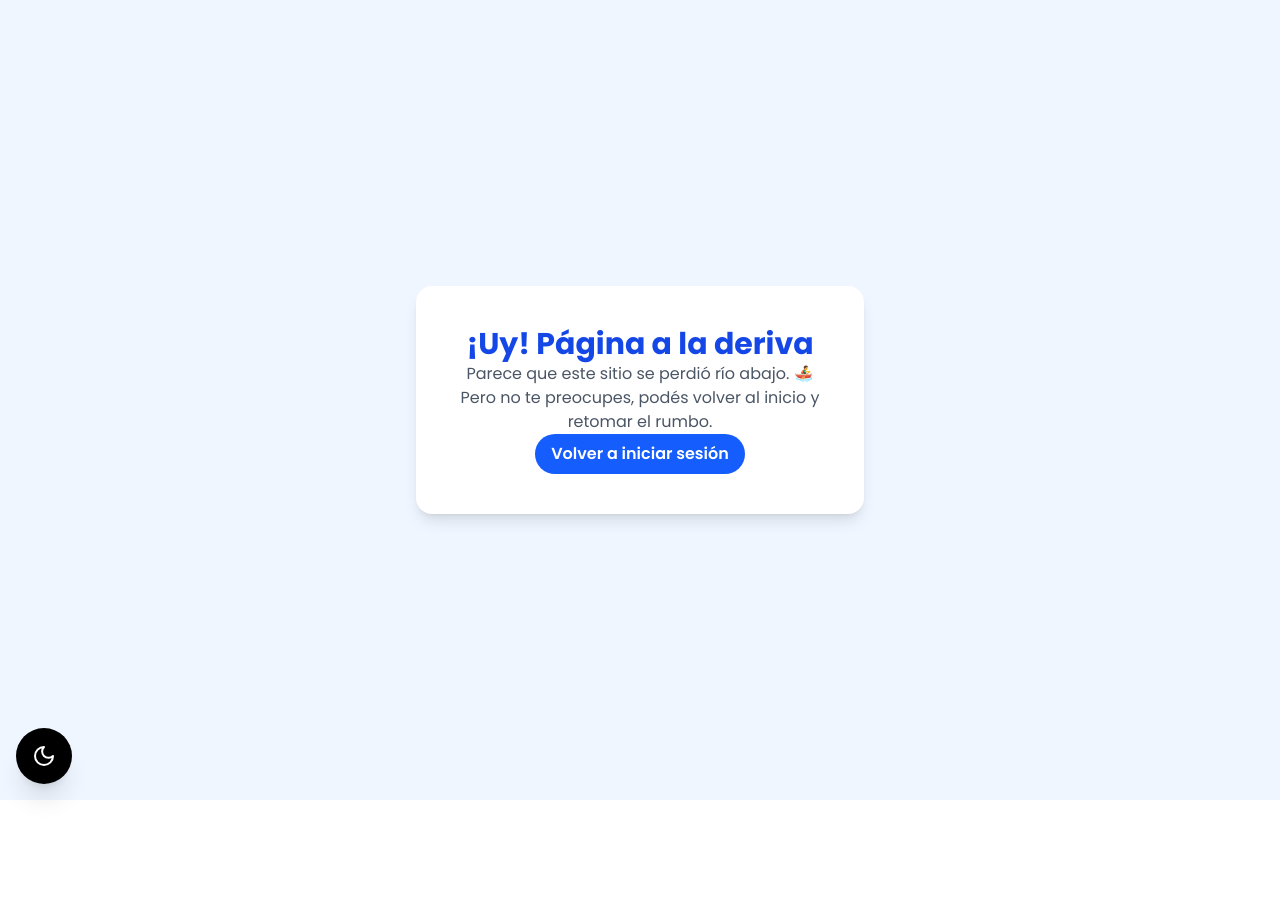
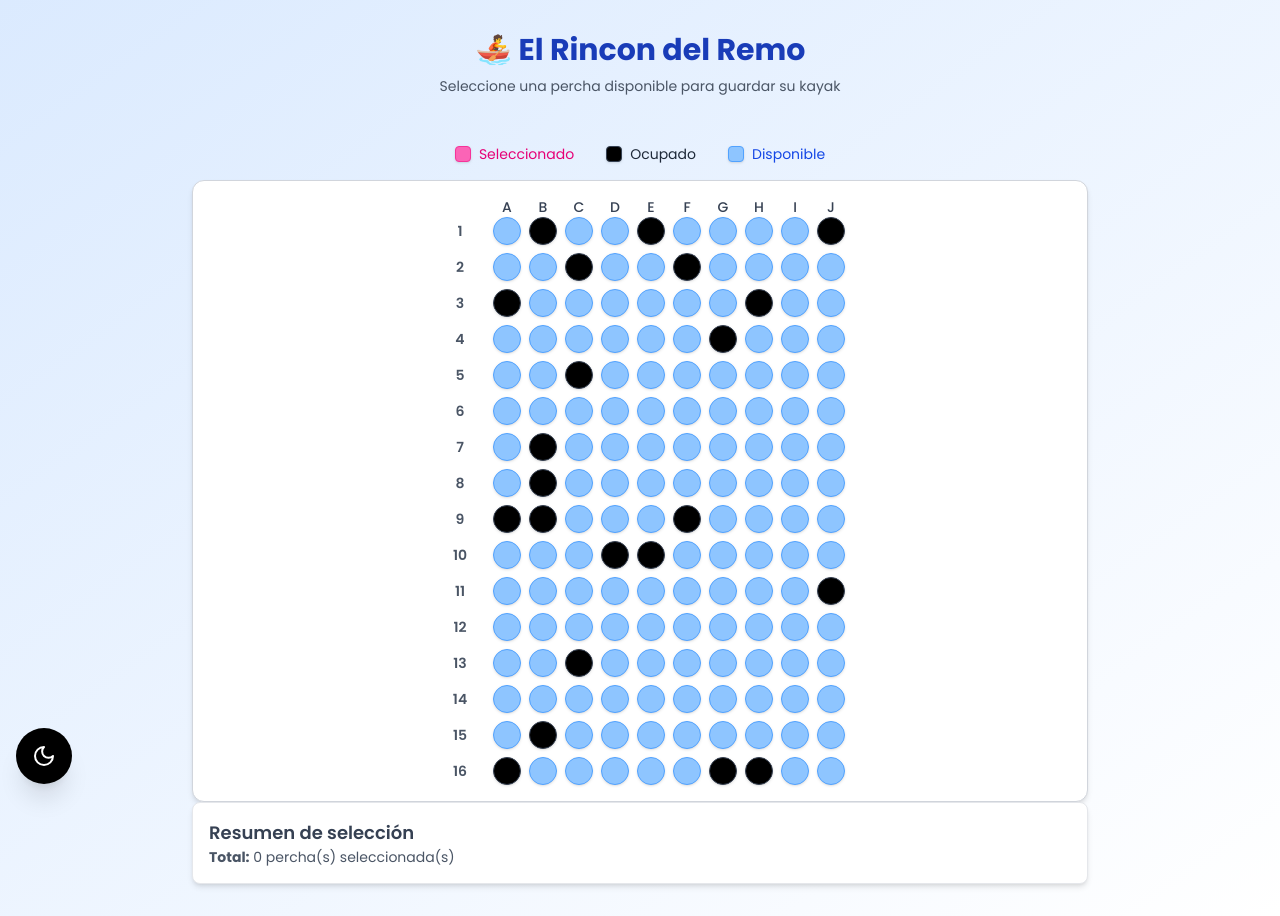
Before and after one commit to francocaivano3/RinconDelRemo-Front, a React (Vite) app: page /perchas in a window 1280 px wide. Before the commit the page ends 800 px from the top, so only its background shows below. Built offline with nearby package versions, Linux system fonts and the light colour scheme.

Commit message:
36-crear-pagina-perchas

```diff
--- /dev/null
+++ b/src/components/pages/perchasPage/PerchasPage.jsx
@@ -0,0 +1,176 @@
+import { useState } from "react";
+
+export default function GuarderiaKayaks() {
+  const ROWS = 16;
+  const COLS = 10;
+  const columnas = "ABCDEFGHIJ".split("");
+
+  const initialGrid = Array.from({ length: ROWS }, (_, row) =>
+    Array.from({ length: COLS }, (_, col) => {
+      const rand = Math.random();
+      let estado = "disponible";
+      if (rand < 0.15) estado = "ocupado";
+      return { id: `${row + 1}${columnas[col]}`, estado };
+    })
+  );
+
+  const [perchas, setPerchas] = useState(initialGrid);
+  const [perchaSeleccionada, setPerchaSeleccionada] = useState(null);
+  const [mostrarModal, setMostrarModal] = useState(false);
+  const [seleccionadas, setSeleccionadas] = useState([]);
+
+  const handleSeleccion = (row, col) => {
+    const percha = perchas[row][col];
+    if (percha.estado !== "disponible") return;
+    setPerchaSeleccionada({ row, col, id: percha.id });
+    setMostrarModal(true);
+  };
+
+  const confirmarSeleccion = () => {
+    const actualizadas = [...perchas];
+    actualizadas[perchaSeleccionada.row][perchaSeleccionada.col].estado =
+      "seleccionado";
+    setPerchas(actualizadas);
+    setSeleccionadas((prev) => [...prev, perchaSeleccionada.id]);
+    setMostrarModal(false);
+  };
+
+  return (
+    <div className="flex flex-col items-center p-8 min-h-screen bg-gradient-to-br from-blue-100 to-white">
+      <div className="max-w-4xl w-full space-y-6">
+        <div className="text-center">
+          <h1 className="text-3xl font-bold text-blue-800 mb-8">
+            🚣 El Rincon del Remo
+          </h1>
+          <p className="text-gray-600 text-sm mt-2">
+            Seleccione una percha disponible para guardar su kayak
+          </p>
+        </div>
+
+        {/* Leyenda */}
+        <div className="flex justify-center gap-8 text-sm mt-12 ">
+          <div className="flex items-center gap-2">
+            <div className="w-4 h-4 rounded bg-pink-400 border border-pink-500 shadow-sm" />
+            <span className="text-pink-600">Seleccionado</span>
+          </div>
+          <div className="flex items-center gap-2">
+            <div className="w-4 h-4 rounded bg-black border border-gray-700 shadow-sm" />
+            <span className="text-gray-800">Ocupado</span>
+          </div>
+          <div className="flex items-center gap-2">
+            <div className="w-4 h-4 rounded bg-blue-300 border border-blue-400 shadow-sm" />
+            <span className="text-blue-700">Disponible</span>
+          </div>
+        </div>
+
+        {/* Grid con cabeceras */}
+        <div className="overflow-x-auto rounded-xl border border-gray-300 shadow-md bg-white p-4 text-center mt-4">
+          <div className="inline-block">
+            {/* Encabezado de columnas */}
+            <div className="grid grid-cols-[50px_repeat(10,28px)] gap-2 mb-2">
+              <div></div>
+              {columnas.map((letra) => (
+                <div
+                  key={letra}
+                  className="text-center text-sm font-medium text-gray-700"
+                >
+                  {letra}
+                </div>
+              ))}
+            </div>
+
+            {/* Filas */}
+            <div className="grid gap-2">
+              {perchas.map((fila, rowIdx) => (
+                <div
+                  key={rowIdx}
+                  className="grid grid-cols-[50px_repeat(10,28px)] gap-2 items-center"
+                >
+                  <div className="text-sm text-center font-semibold text-gray-600">
+                    {rowIdx + 1}
+                  </div>
+                  {fila.map((percha, colIdx) => {
+                    const base =
+                      "w-7 h-7 rounded-full cursor-pointer duration-200 shadow hover:scale-105";
+                    let estilo = "";
+
+                    if (percha.estado === "disponible")
+                      estilo =
+                        "bg-blue-300 hover:bg-blue-400 border border-blue-400";
+                    else if (percha.estado === "ocupado")
+                      estilo =
+                        "bg-black cursor-not-allowed border border-gray-700";
+                    else if (percha.estado === "seleccionado")
+                      estilo = "bg-pink-400 border border-pink-500";
+
+                    return (
+                      <div
+                        key={percha.id}
+                        onClick={() => handleSeleccion(rowIdx, colIdx)}
+                        className={`${base} ${estilo}`}
+                        title={`Percha ${percha.id}`}
+                      />
+                    );
+                  })}
+                </div>
+              ))}
+            </div>
+          </div>
+        </div>
+
+        {/* Resumen de selección */}
+        <div className="bg-white rounded-lg p-4 shadow-md border border-gray-200">
+          <h3 className="text-lg font-semibold text-gray-700 mb-2">
+            Resumen de selección
+          </h3>
+          <p className="text-sm text-gray-600">
+            <strong>Total:</strong> {seleccionadas.length} percha(s)
+            seleccionada(s)
+          </p>
+          {seleccionadas.length > 0 && (
+            <div className="mt-1 flex flex-wrap gap-2">
+              {seleccionadas.map((id) => (
+                <span
+                  key={id}
+                  className="bg-blue-100 text-blue-800 px-2 py-0.5 rounded-full text-xs font-medium"
+                >
+                  {id}
+                </span>
+              ))}
+            </div>
+          )}
+        </div>
+      </div>
+
+      {/* Modal */}
+      {mostrarModal && (
+        <div className="fixed inset-0 bg-transparent bg-opacity-50 flex justify-center items-center z-50 backdrop-blur-sm">
+          <div className="bg-white p-6 rounded-xl shadow-2xl text-center space-y-4 w-80 animate-fade-in">
+            <h2 className="text-xl font-bold text-gray-800">
+              Confirmar selección
+            </h2>
+            <p className="text-gray-600">
+              ¿Deseas guardar tu kayak en la percha{" "}
+              <strong className="text-blue-700">{perchaSeleccionada.id}</strong>
+              ?
+            </p>
+            <div className="flex justify-around mt-4">
+              <button
+                onClick={() => setMostrarModal(false)}
+                className="bg-gray-300 text-gray-800 px-4 py-2 rounded hover:bg-gray-400"
+              >
+                Cancelar
+              </button>
+              <button
+                onClick={confirmarSeleccion}
+                className="bg-blue-500 text-white px-4 py-2 rounded hover:bg-blue-600 shadow-sm"
+              >
+                Confirmar
+              </button>
+            </div>
+          </div>
+        </div>
+      )}
+    </div>
+  );
+}
```
Also changed, not shown: src/routers/AppRouters.jsx (+22 -12 lines), 1 other file (tests, documents, lock files or other folders).
